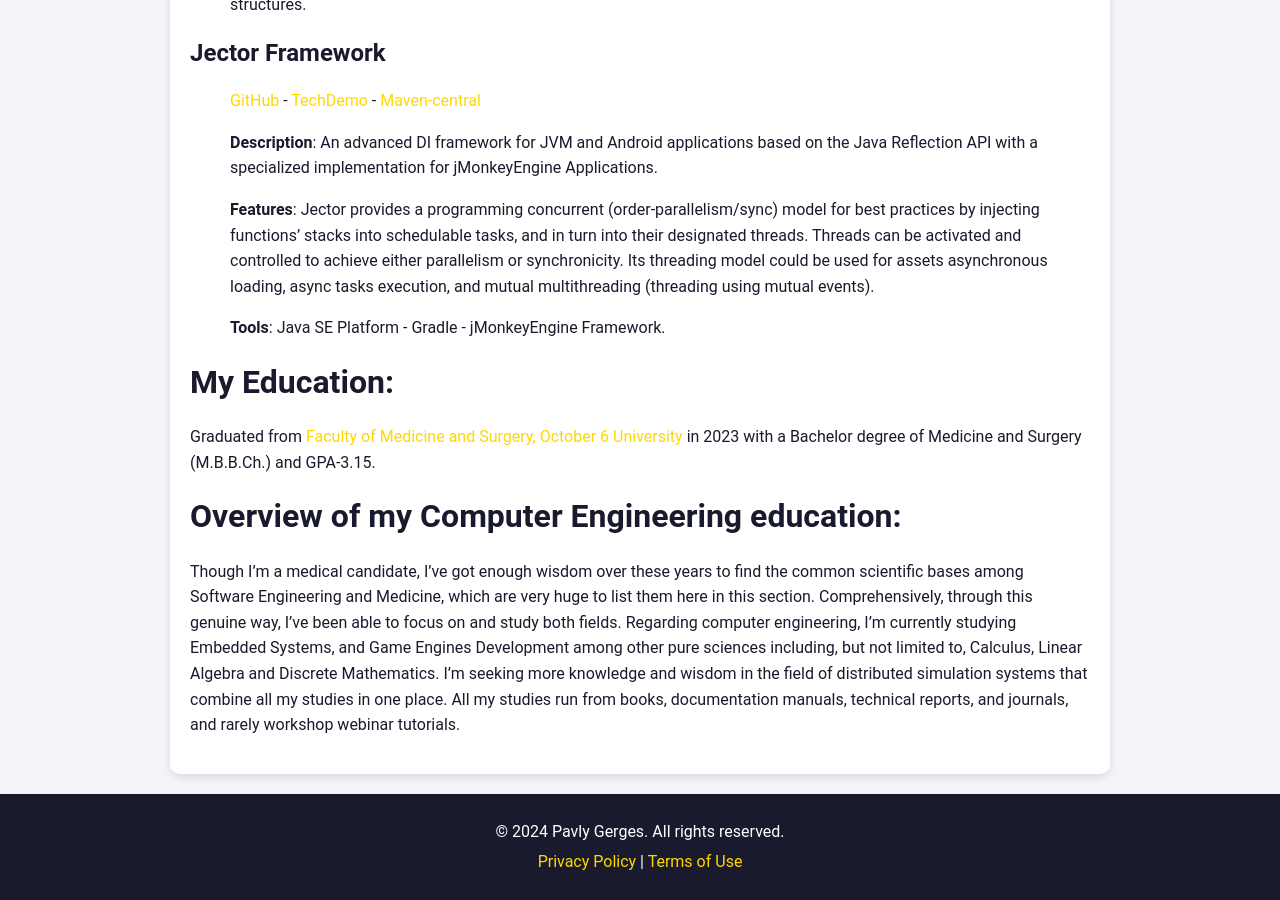
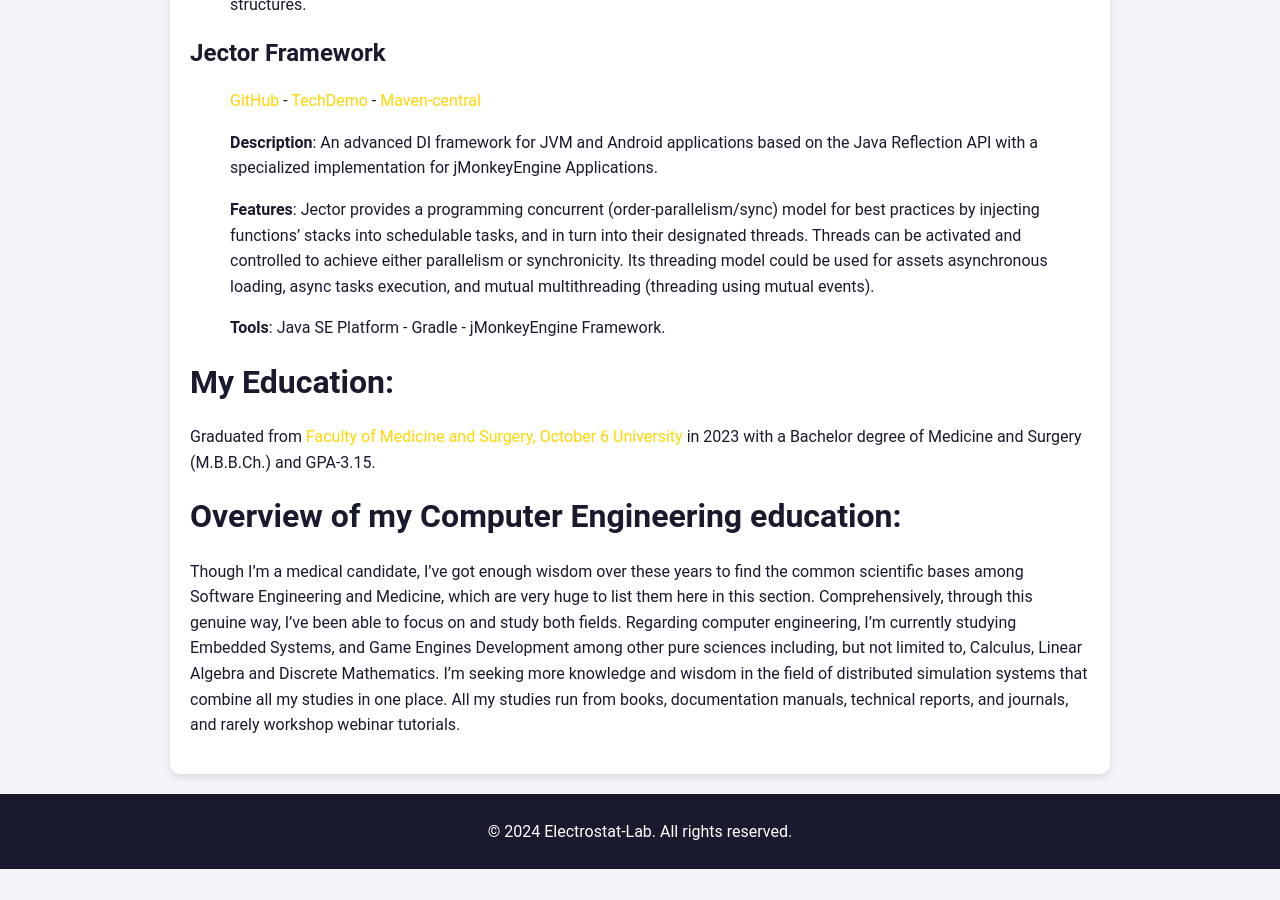
Before and after one commit to pavly-gerges/pavly-gerges, a Jekyll site: the page built from resume/index.md, in a window 1280 px wide and 900 px high, scrolled down 5692 px. Built offline with Jekyll 4.4.1, drawn with Linux system fonts in a browser that asks for light colours; our own code applies the rules of GitHub Pages for plain Markdown files; after the commit the page ends 6561 px from its top, so only the background shows below that.

Commit message:
Update default.html

```diff
--- a/resume/_layouts/default.html
+++ b/resume/_layouts/default.html
@@ -133,8 +133,7 @@
     </div>
 
     <footer>
-        <p>&copy; 2024 Pavly Gerges. All rights reserved.</p>
-        <p><a href="#">Privacy Policy</a> | <a href="#">Terms of Use</a></p>
+        <p>&copy; 2024 Electrostat-Lab. All rights reserved.</p>
     </footer>
 
 </body>
```
